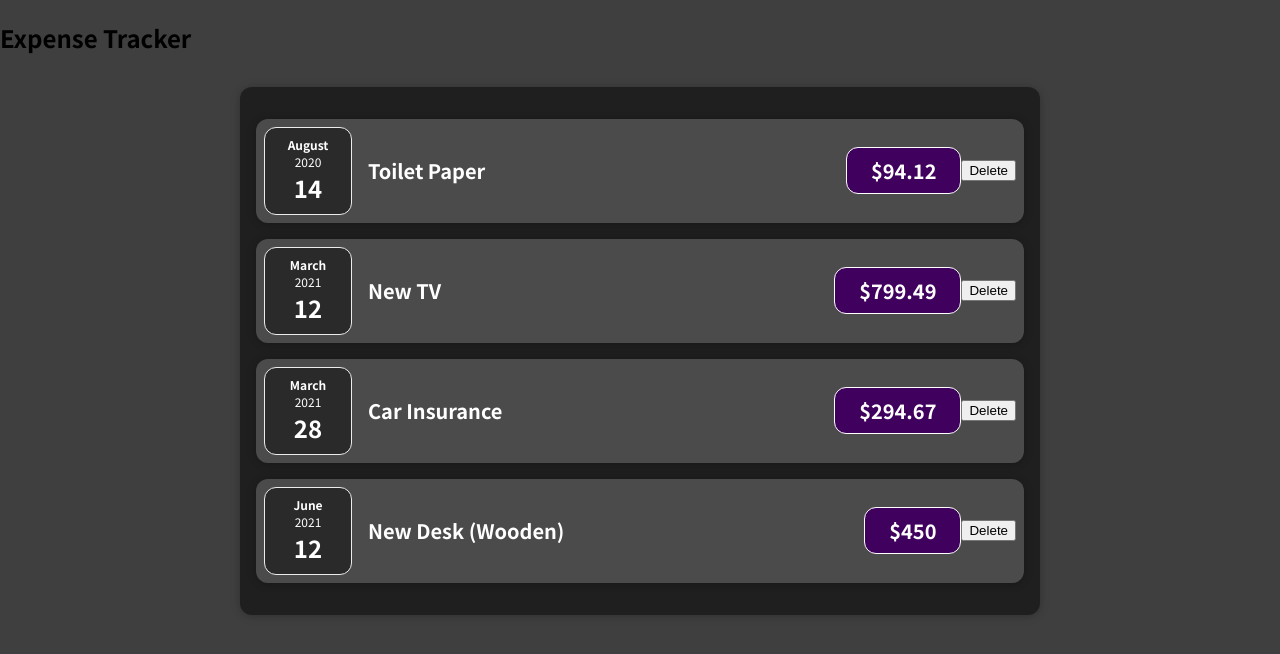
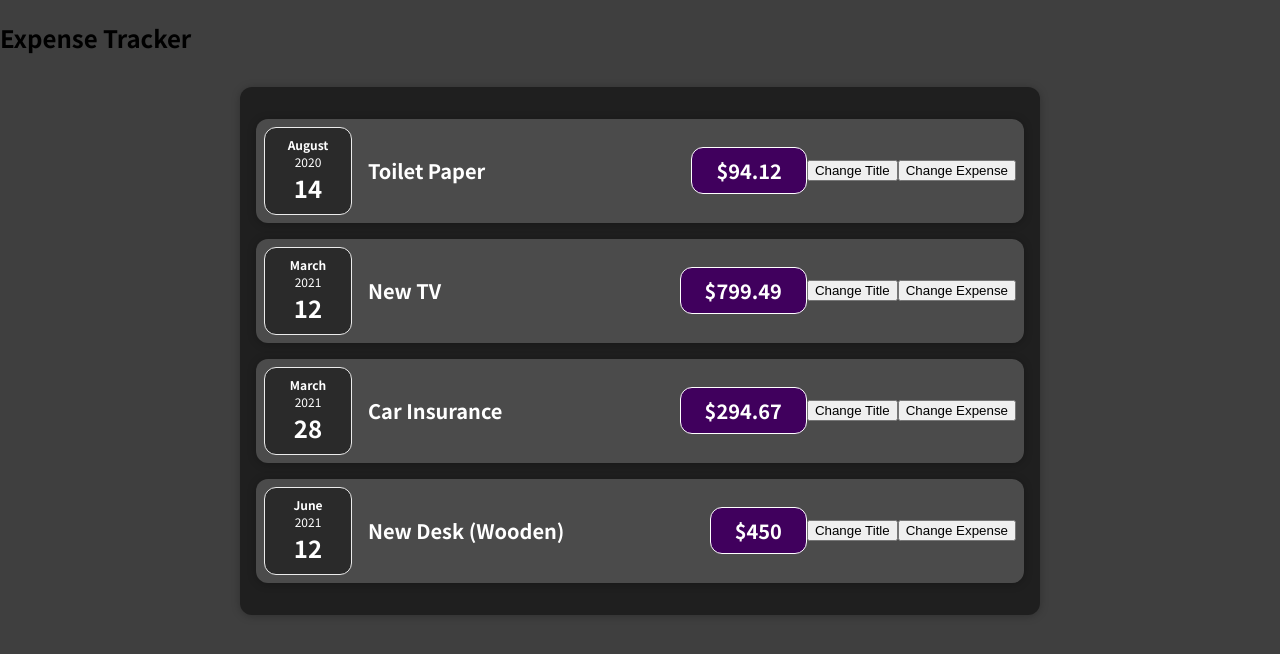
Before and after one commit to Kondurisrinivas/my-app, a React (Create React App) app: page / in a window 1280 px wide. Shown: the top 654 px of the page. Built offline with nearby package versions, Linux system fonts and the light colour scheme.

Commit message:
Using useState Hook for updating

```diff
--- a/src/Components/Expenses/ExpenseItem.js
+++ b/src/Components/Expenses/ExpenseItem.js
@@ -1,24 +1,30 @@
-import React from 'react';
+import React, { useState } from 'react';
 import ExpenseDate from './ExpenseDate';
 import Card from '../UI/Card';
 import './ExpenseItem.css';
 
 const ExpenseItem = (props) => {
-  const deleteHandler = () => {
-    const expenseItem = document.getElementById(props.id);
-    if (expenseItem) {
-      expenseItem.parentNode.removeChild(expenseItem.parentNode); // Remove the expense item's parent node (the Card element)
-    }
+  const [title, setTitle] = useState(props.title)
+  const titleHandler = () => {
+    setTitle('Updated!')
+    console.log(title)
+  };
+
+  const [amount, Setamount] = useState(props.amount)
+  const expenseHandler = () => {
+    Setamount('100')
+    console.log(amount)
   };
 
   return (
     <Card id={props.id} className='expense-item'>
       <ExpenseDate date={props.date} />
       <div className='expense-item__description'>
-        <h2>{props.title}</h2>
-        <div className='expense-item__price'>${props.amount}</div>
+        <h2>{title}</h2>
+        <div className='expense-item__price'>${amount}</div>
       </div>
-      <button onClick={deleteHandler}>Delete</button>
+      <button onClick={titleHandler}>Change Title</button>
+      <button onClick={expenseHandler}>Change Expense</button>
     </Card>
   );
 };
```
Also changed, not shown: src/Components/Expenses/ExpenseDate.js (line endings or trailing spaces).
